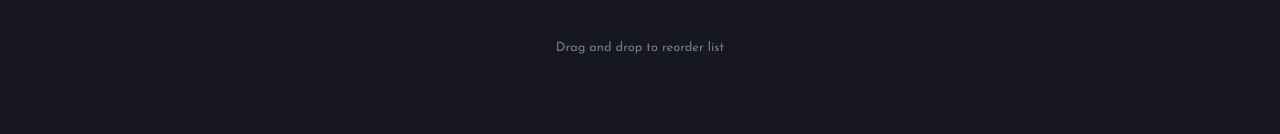
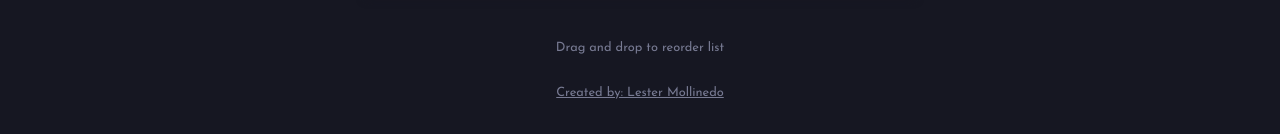
Before and after one commit to LM-01/react-todo-app, a React (Create React App) app: page / in a window 1280 px wide. Shown: the part 406-540 px from the top of the page. Built offline with nearby package versions, Linux system fonts and the light colour scheme.

Commit message:
Updated credits

```diff
--- a/src/components/ActionBar.jsx
+++ b/src/components/ActionBar.jsx
@@ -31,6 +31,10 @@ export default function ActionBar(props){
         </div>
         <div className='drag-text'>
           Drag and drop to reorder list
+
+        </div>
+        <div className='footer_link'>
+          <a href='https://github.com/LM-01' className="footer_link">Created by: Lester Mollinedo</a>
         </div>
         </>
     )
--- a/src/css/style.css
+++ b/src/css/style.css
@@ -239,3 +239,13 @@ body {
 
 .mt-lg {
   margin-top: 50px; }
+
+  .footer_link {
+    width: 100%;
+    display: flex;
+    align-items: center;
+    justify-content: center;
+    margin-top: 1rem;
+    font-size: 0.8rem;
+    color: var(--dragtextcolor);
+  }
```
Also changed, not shown: src/App.js (+1 -6 lines), 2 other files (tests, documents, lock files or other folders).
